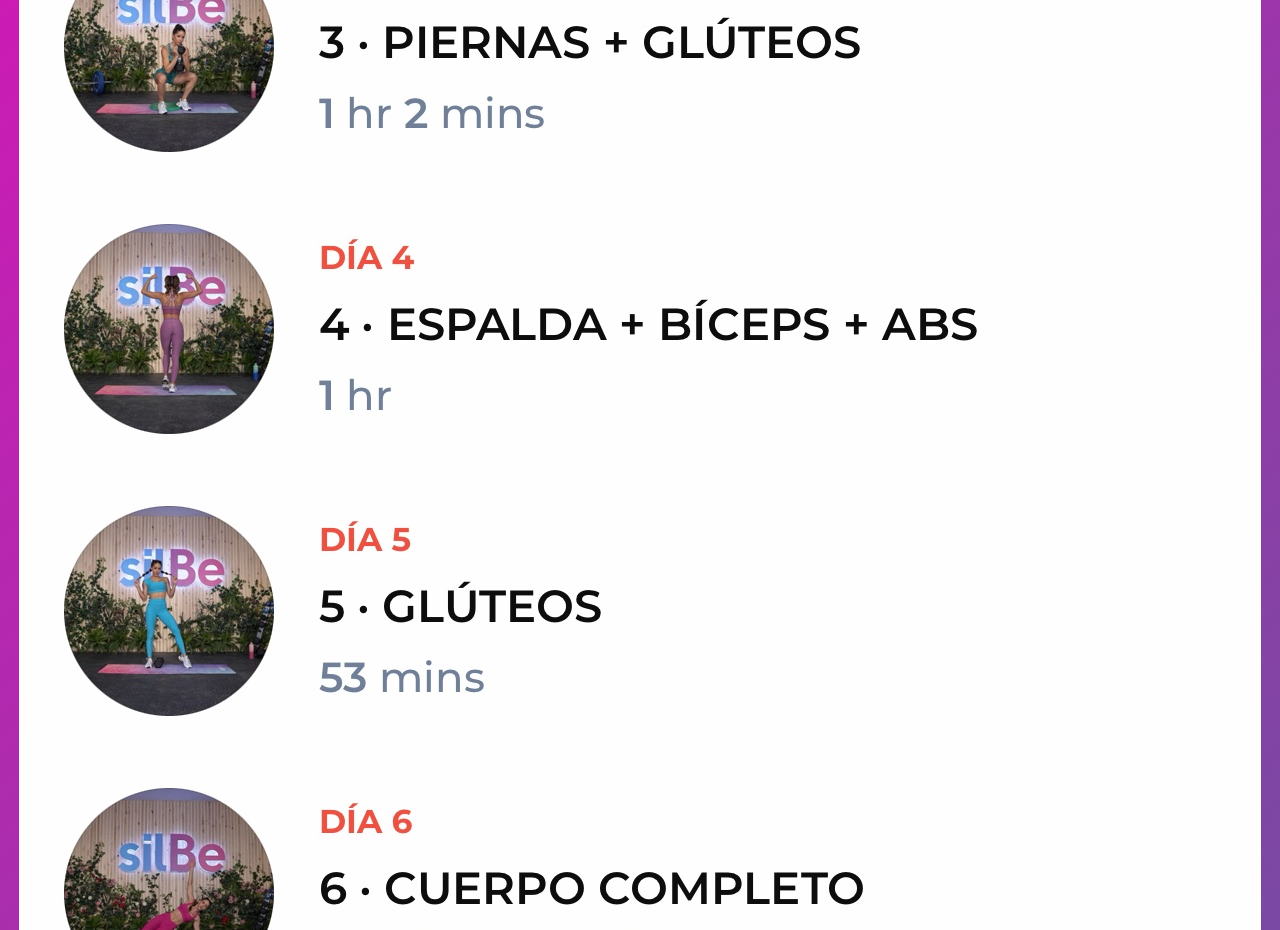
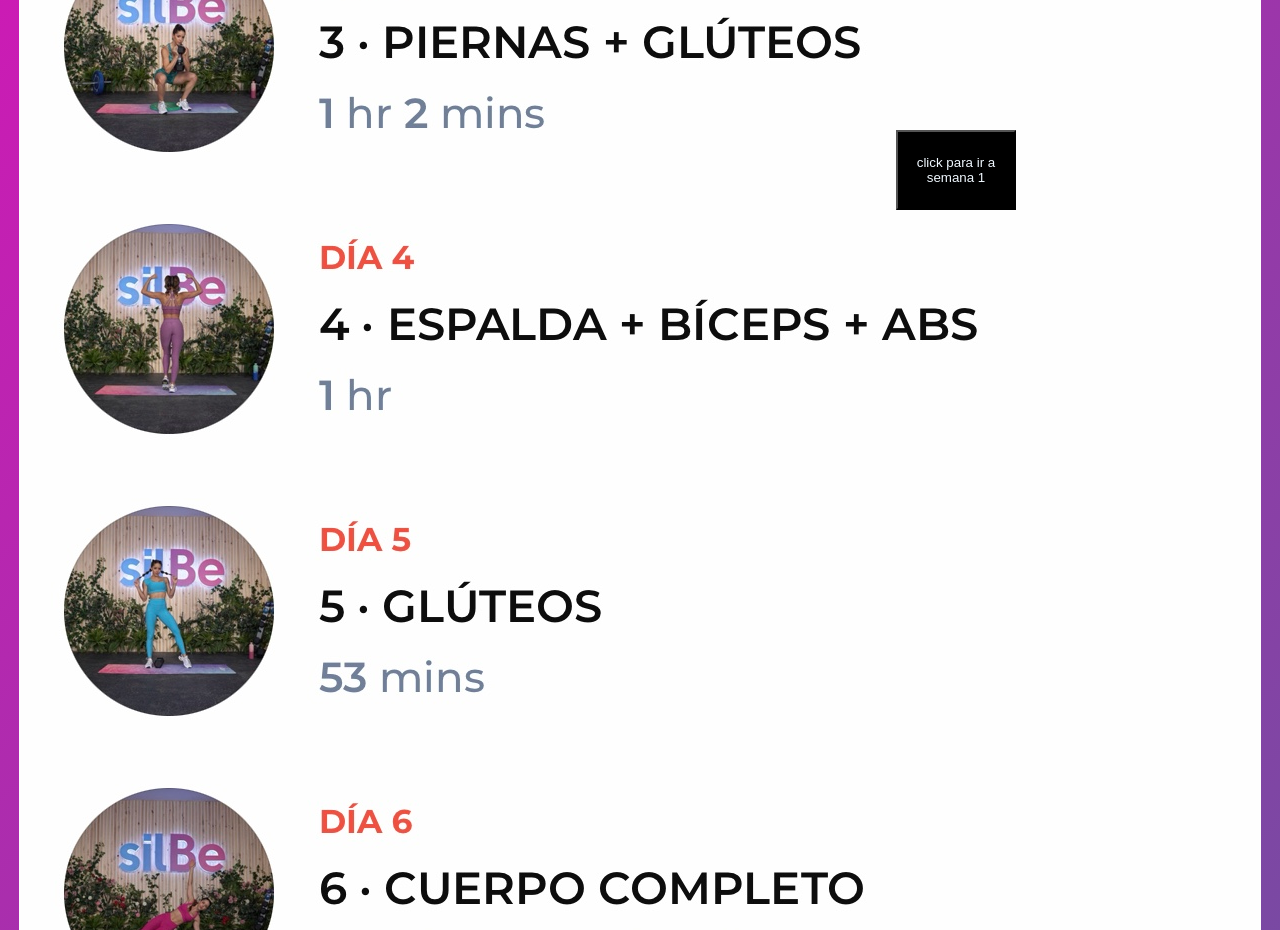
Before and after one commit to nowwweb/gimconamor.github.io, a plain HTML site: page index.html in a window 1280 px wide. Shown: the part 880-1810 px from the top of the page. Drawn offline with Linux system fonts and the light colour scheme.

Commit message:
agregamos botton para ir a cada dia de la semana

```diff
--- a/index.html
+++ b/index.html
@@ -10,6 +10,7 @@
 <body>
     <div class="semana1">
         <img src="imagenes/semana 1.PNG" alt="">
+        <button class="click">click para ir a semana 1</button>
     </div>
 </body>
 </html>
--- a/style.css
+++ b/style.css
@@ -8,3 +8,14 @@ body{
     text-align: center;
 
 }
+button{
+    background: black;
+    color: aliceblue;
+    margin-top: -70%;
+    margin-left: 70%;
+    position:absolute;
+    height: 80px;
+    width: 120px;
+    display:block;
+
+}
```
